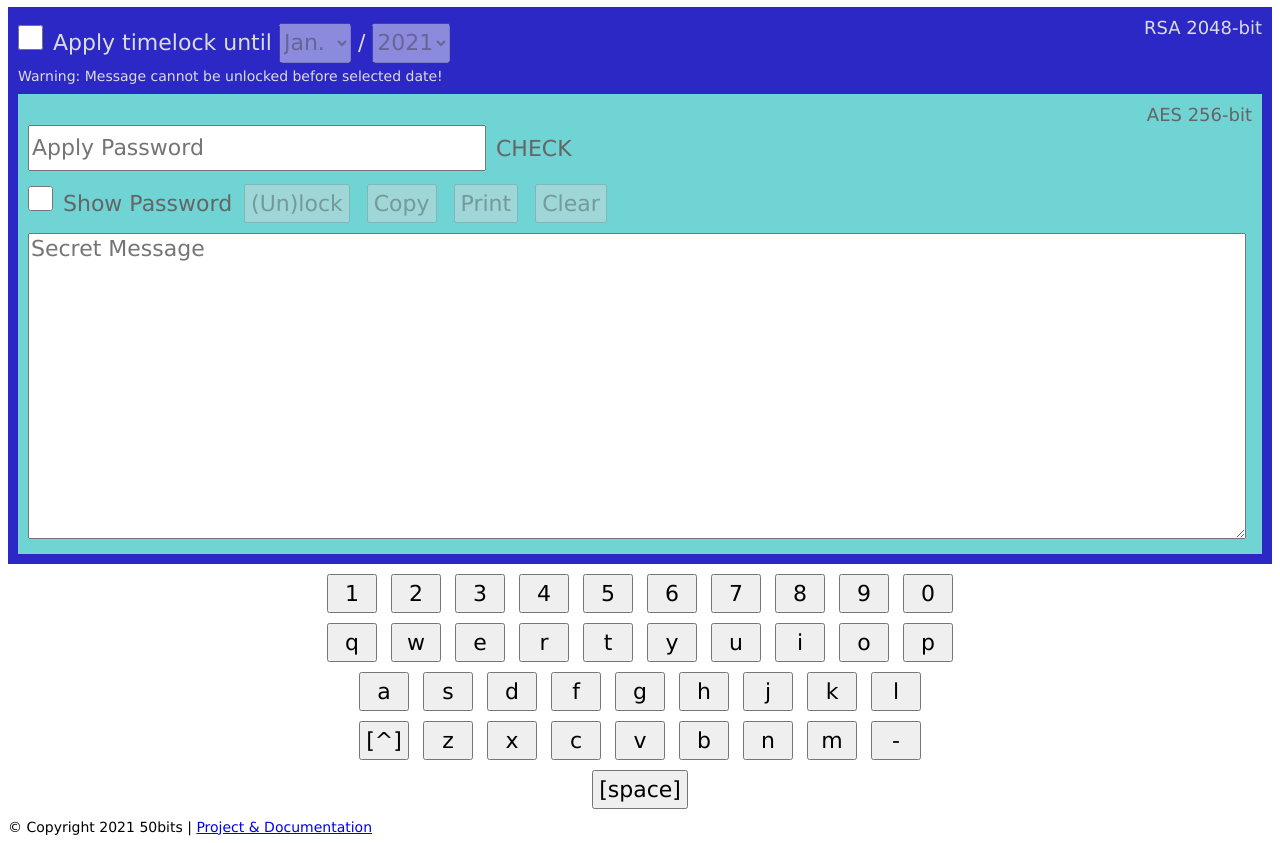
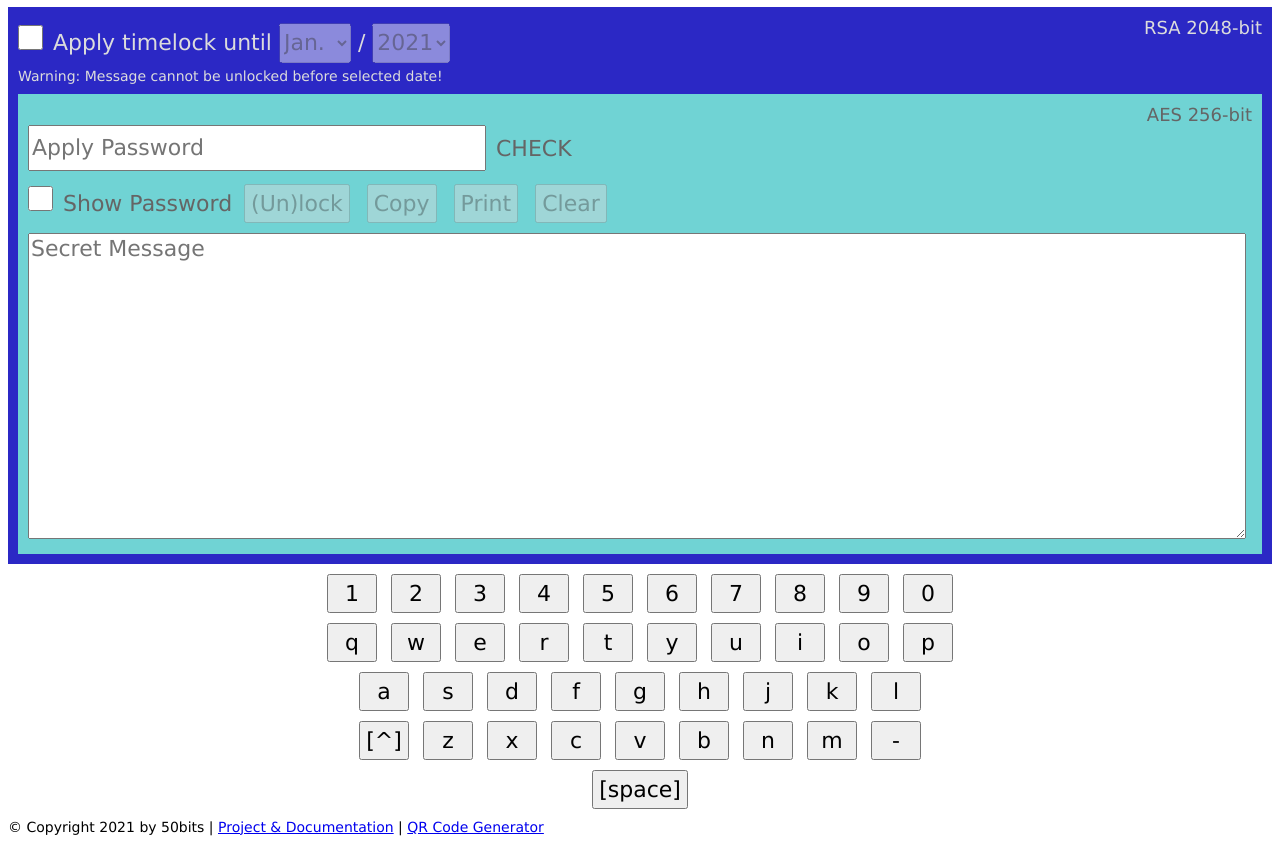
Before and after one commit to 50bits/50bits.github.io, a plain HTML site: page timelock/index.html in a window 1280 px wide. Shown: the part 46-889 px from the top of the page. Drawn offline with Linux system fonts and the light colour scheme.

Commit message:
Add files via upload

```diff
--- a/timelock/index.html
+++ b/timelock/index.html
@@ -112,7 +112,8 @@
             </div>
         </div>
         <div class="footer">
-            © Copyright 2021 50bits | <a href="https://github.com/50bits/timelock/">Project & Documentation</a>
+            © Copyright 2021 by 50bits | <a href="https://github.com/50bits/timelock/">Project & Documentation</a> | <a
+                href="https://50bits.github.com/qrcode/">QR Code Generator</a>
         </div>
     </div>
     <script src="keys.js"></script>
```
Also changed, not shown: timelock/vault.js (+4 -4 lines), 2 other files.
